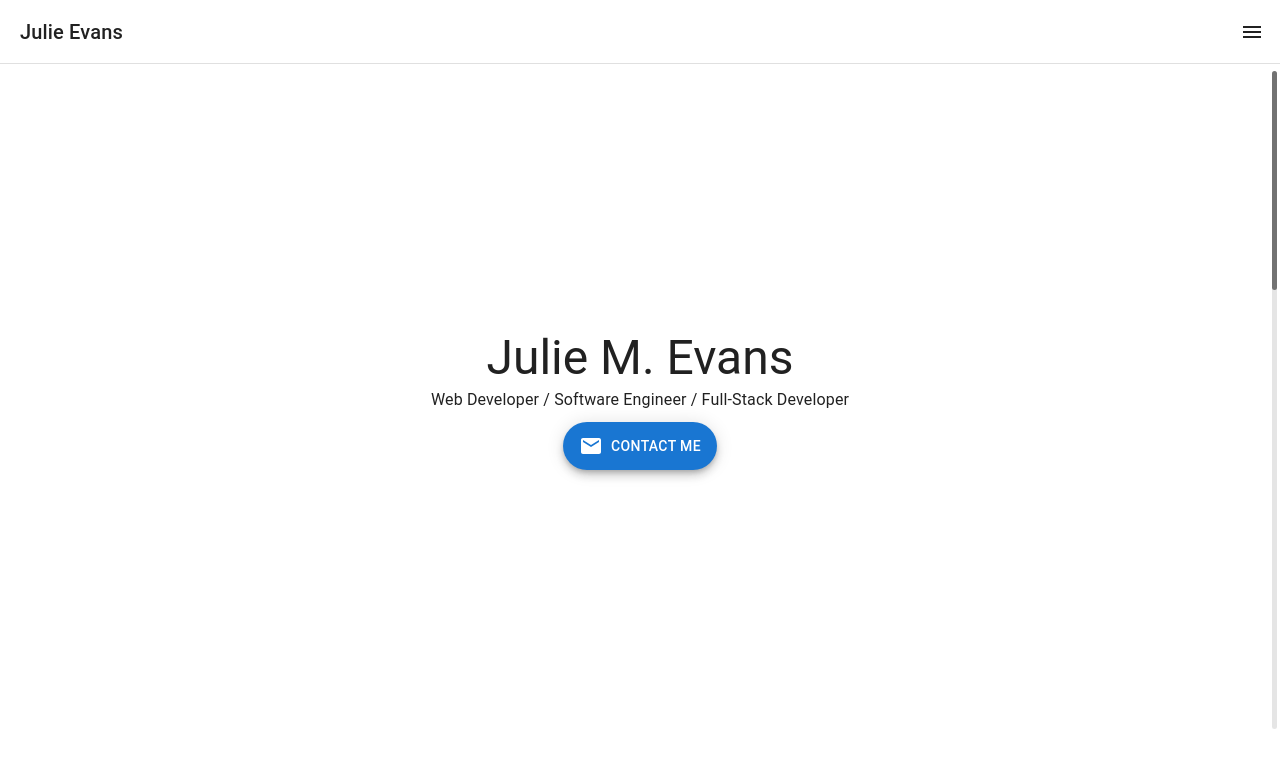
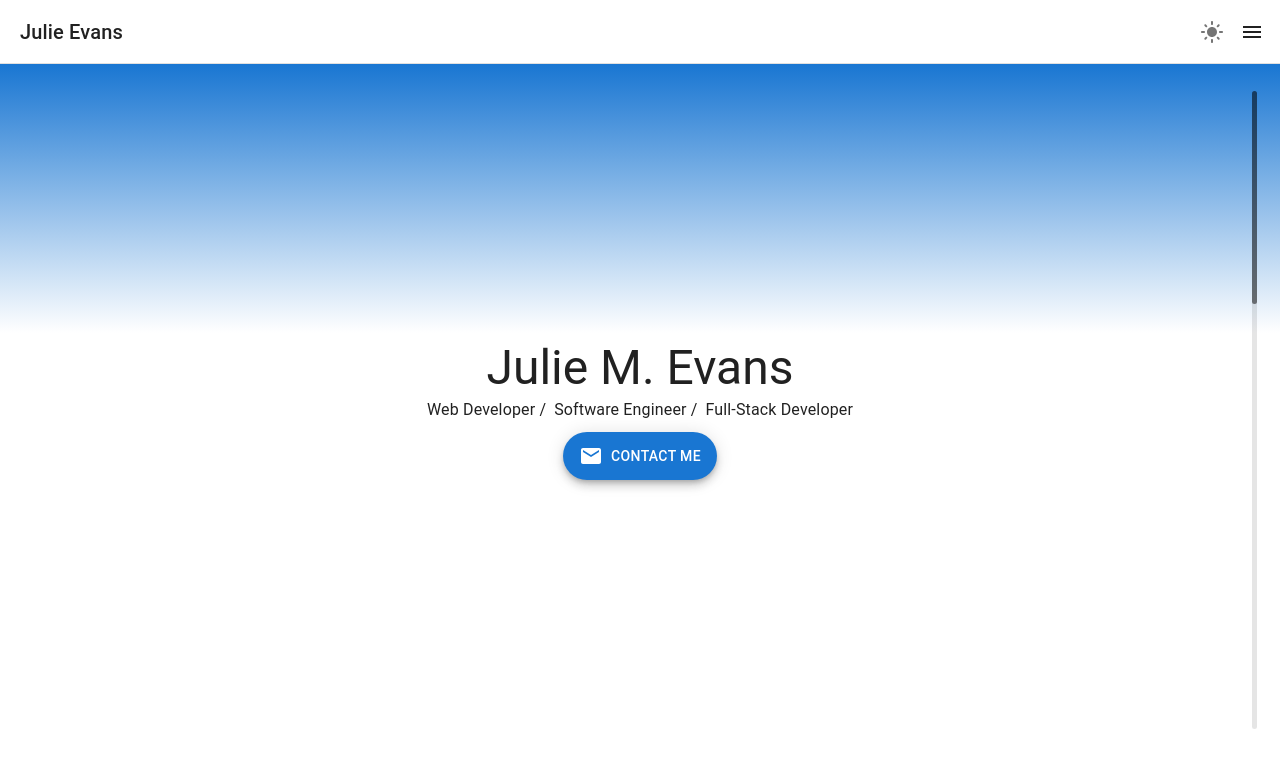
Before and after one commit to mailauki/portfolio-v1, a React (Create React App) app: page / in a window 1280 px wide. Shown: the top 768 px of the page. Built offline with nearby package versions, Linux system fonts and the light colour scheme.

Commit message:
Added background

```diff
--- a/src/App.css
+++ b/src/App.css
@@ -42,14 +42,14 @@ a {
 }
 
 .Swiper {
-  height: calc(100vh - 128px);
+  height: calc(100vh - 148px);
   width: 100%;
 
   z-index: 0;
 }
 
 .Slide {
-  height: calc(100vh - 128px);
+  height: calc(100vh - 148px);
   /* width: calc(100vw - 40px); */
   margin: auto 20px;
 
@@ -63,7 +63,7 @@ a {
 }
 
 .Projects {
-  height: calc(100vh - 190px);
+  height: calc(100vh - 200px);
   /* width: 100%;
 
   z-index: 0; */
@@ -71,7 +71,6 @@ a {
 
 .Page {
   /* height: 100vh; */
-  /* min-height: 100%; */
   height: 100%;
   /* min-height: 100%; */
   /* height: calc(100% - 60px); */
@@ -83,10 +82,18 @@ a {
 
   text-align: center;
 
-  /* display: flex;
+  padding-top: 20px;
+  /* margin-top: 20px; */
+  margin: auto 20px;
+  /* margin: 70px 20px; */
+
+  /* background-color: cadetblue; */
+
+  display: flex;
   flex-direction: column;
   justify-content: center;
-  align-items: center; */
+  /* align-items: center; */
+  /* align-items: stretch; */
 }
 
 .row {
@@ -97,15 +104,30 @@ a {
 
 .split-column {
   align-items: flex-start;
-  margin: auto 20px;
+  /* margin: auto 20px; */
+  align-items: stretch;
+  /* height: 100%; */
 }
 
 .Intro {
-  margin-right: 10px;
+  margin-right: 20px;
+  padding: 10px;
   /* margin-bottom: 20px; */
 }
 
-@media (max-width: 500px) {
+.wrap {
+  display: flex;
+  flex-direction: row;
+}
+
+.backdrop {
+  background-color: rgba(255, 255, 255, 0.3);
+  border-radius: 10px;
+  -webkit-backdrop-filter: blur(10px);
+  backdrop-filter: blur(10px);
+}
+
+@media (max-width: 600px) {
   .split-column {
     flex-direction: column;
   }
@@ -113,4 +135,11 @@ a {
     margin-right: auto;
     margin-bottom: 20px;
   }
+  .wrap {
+    flex-direction: column;
+    text-align: left;
+  }
+  .wrap span {
+    display: none;
+  }
 }
--- a/src/components/Contact.js
+++ b/src/components/Contact.js
@@ -1,4 +1,5 @@
 import { List, ListItem, ListItemIcon, ListItemText, Typography, Divider, Link as Anchor } from '@mui/material';
+import { useTheme } from '@mui/material/styles';
 import EmailIcon from '@mui/icons-material/Email';
 import PhoneIphoneIcon from '@mui/icons-material/PhoneIphone';
 import HouseIcon from '@mui/icons-material/House';
@@ -7,8 +8,24 @@ import GitHubIcon from '@mui/icons-material/GitHub';
 import DevIcon from '@mui/icons-material/LogoDev';
 
 function Contact() {
+  const theme = useTheme()
+
   return (
-    <List>
+    <List
+      // sx={{
+      //   // backgroundColor: "background.paper",
+      //   backgroundColor: "rgba(255, 255, 255, 0.3)",
+      //   borderRadius: "10px",
+      //   // filter: "blur(4px)",
+      //   // background: "filter: opacity(30%)",
+      //   backdropFilter: "opacity(70%)",
+      // }}
+      // className="backdrop"
+      sx={{
+        backgroundColor: theme.palette.mode === "dark" ? "rgba(80,80,80,0.3)" : "rgba(225,225,225,0.3)",
+        borderRadius: "10px",
+      }}
+    >
       <ListItem>
         <ListItemText
           primary={<Typography variant="h6">Contact</Typography>}
--- a/src/components/Content.js
+++ b/src/components/Content.js
@@ -2,23 +2,35 @@ import { Route, Routes } from "react-router-dom"
 import Home from '../pages/Home';
 import Projects from '../pages/Projects';
 import AboutMe from '../pages/AboutMe';
-import { createTheme, responsiveFontSizes, ThemeProvider } from '@mui/material/styles';
+import { createTheme, responsiveFontSizes, ThemeProvider, useTheme } from '@mui/material/styles';
+import { Box } from '@mui/material';
 
-let theme = createTheme()
-theme = responsiveFontSizes(theme)
+let fontTheme = createTheme()
+fontTheme = responsiveFontSizes(fontTheme)
 
 function Content() {
+const theme = useTheme()
+
   return (
-    <div className="Content">
-      {/* <div className="Page"><h1>Home</h1></div> */}
-      <ThemeProvider theme={theme}>
+    <ThemeProvider theme={fontTheme}>
+      <Box
+        className="Content"
+        sx={{
+          background: `linear-gradient(to bottom, ${theme.palette.primary.main} 0%, 20%, ${theme.palette.background.paper} 40%)`,
+          // background: `linear-gradient(to bottom, ${theme.palette.primary.main} 0%, ` + `${theme.palette.primary.light} 50%, ${theme.palette.background.paper} 100%)`,
+          // background:
+          //   "linear-gradient(to bottom, rgba(0,0,0,0.7) 0%, " +
+          //   "rgba(0,0,0,0.3) 70%, rgba(0,0,0,0) 100%)",
+          // backgroundColor: "background.paper",
+        }}
+      >
         <Routes>
           <Route path="/" element={<Home />} />
           <Route path="/projects" element={<Projects />} />
           <Route path="/about-me" element={<AboutMe />} />
         </Routes>
-      </ThemeProvider>
-    </div>
+      </Box>
+    </ThemeProvider>
   )
 }
 
--- a/src/components/Header.js
+++ b/src/components/Header.js
@@ -1,8 +1,11 @@
 import { useState } from 'react';
 import { Link } from 'react-router-dom';
 import Menu from './Menu';
-import { IconButton, Typography, Box } from '@mui/material';
+import { IconButton, Typography, Box, Tooltip } from '@mui/material';
+import { useTheme, ThemeProvider, createTheme } from '@mui/material/styles';
 import MenuIcon from '@mui/icons-material/Menu';
+import NightlightIcon from '@mui/icons-material/Nightlight';
+import LightModeIcon from '@mui/icons-material/LightMode';
 
 function Header({ darkMode, handleDarkMode }) {
   const [open, setOpen] = useState(false)
@@ -14,6 +17,8 @@ function Header({ darkMode, handleDarkMode }) {
   const handleDrawerClose = () => {
     setOpen(false)
   }
+
+  const theme = useTheme()
 
   return (
     <>
@@ -39,21 +44,33 @@ function Header({ darkMode, handleDarkMode }) {
         <Typography
           variant="h6"
           noWrap
-          sx={{ flexGrow: 1 }}
+          sx={{
+            "&:hover": {
+              color: "primary.main"
+            }
+          }}
           component={Link} to="/"
           color="inherit"
         >
           Julie Evans
         </Typography>
+        <Box>
+          <Tooltip title={`${theme.palette.mode === "dark" ? "Dark" : "Light"} Mode`} arrow>
+            <IconButton onClick={handleDarkMode}>
+              {theme.palette.mode === "dark" ? <NightlightIcon /> : <LightModeIcon />}
+            </IconButton>
+          </Tooltip>
+          <Tooltip title="Menu" arrow>
             <IconButton
               edge="end"
               color="inherit"
               aria-label="menu-open"
               onClick={handleDrawerOpen}
-          sx={{ ...(open && { display: 'none' }) }}
             >
               <MenuIcon />
             </IconButton>
+          </Tooltip>
+        </Box>
       </Box>
       <Menu
         open={open}
--- a/src/components/Intro.js
+++ b/src/components/Intro.js
@@ -1,21 +1,30 @@
 import Logo from '../images/JE-logo.png';
-import { Typography, Avatar } from '@mui/material';
+import { Typography, Avatar, Box } from '@mui/material';
+import { useTheme } from '@mui/material/styles';
 
 function Intro() {
+  const theme = useTheme()
+
   return (
-    <div className="Intro">
-      <div className="row">
+    <Box
+      className="Intro"
+      sx={{
+        backgroundColor: theme.palette.mode === "dark" ? "rgba(80,80,80,0.3)" : "rgba(225,225,225,0.3)",
+        borderRadius: "10px",
+      }}
+    >
+      <Box className="row">
         <Avatar
           alt="Julie Evans"
           src={Logo}
           sx={{ width: 90, height: 90, mr: 2 }}
         />
-        <Typography variant="h3" sx={{ mt: 4 }}>About Me</Typography>
-      </div>
+        <Typography variant="h3" noWrap sx={{ mt: 4 }}>About Me</Typography>
+      </Box>
       <Typography variant="body1" align="justify" paragraph>
         <Typography variant="h4" component="span">H</Typography>ello, my name is Julie. For as long as I can remember I have been an avid learner. I enjoy learning new things, especially pertaining to languages, including programming languages. I like to understand the fundamentals of things and know how they function. I have an eye for design, and I like it when what I work on turns out looking nice. I'm quite the perfectionist, but I try to use it to my advantage when I can. I consider myself a problem-solver, and I like to solve puzzles or make puzzles out of difficult things. My strengths in cultural and linguistic knowledge backed by training in Integrative Studies and Study Abroad experience. I'm skilled with Microsoft Office, as well as Google and Apple counterparts.
       </Typography>
-    </div>
+    </Box>
   )
 }
 
--- a/src/components/Menu.js
+++ b/src/components/Menu.js
@@ -1,6 +1,6 @@
 import { NavLink, useLocation } from 'react-router-dom';
 import { styled } from '@mui/material/styles';
-import { List, ListItem, ListItemButton, ListItemIcon, ListItemText, Drawer, IconButton, Button, ButtonGroup, Divider, Switch, Link as Anchor } from '@mui/material';
+import { List, ListItem, ListItemButton, ListItemIcon, ListItemText, Drawer, IconButton, Button, ButtonGroup, Link as Anchor } from '@mui/material';
 import ChevronRightIcon from '@mui/icons-material/ChevronRight';
 import HomeIcon from '@mui/icons-material/Home';
 import WebIcon from '@mui/icons-material/Web';
@@ -9,7 +9,6 @@ import EmailIcon from '@mui/icons-material/Email';
 import LinkedInIcon from '@mui/icons-material/LinkedIn';
 import GitHubIcon from '@mui/icons-material/GitHub';
 import DevIcon from '@mui/icons-material/LogoDev';
-import NightlightIcon from '@mui/icons-material/Nightlight';
 
 const drawerWidth = 240
 
@@ -22,7 +21,7 @@ const DrawerHeader = styled('div')(({ theme }) => ({
   justifyContent: 'flex-end',
 }))
 
-function Menu({ open, handleDrawerClose, darkMode, handleDarkMode }) {
+function Menu({ open, handleDrawerClose }) {
   let location = useLocation()
 
   return (
@@ -33,7 +32,7 @@ function Menu({ open, handleDrawerClose, darkMode, handleDarkMode }) {
         '& .MuiDrawer-paper': {
           width: drawerWidth,
           boxSizing: 'border-box',
-        },
+        }
       }}
       variant="persistent"
       anchor="right"
@@ -108,25 +107,6 @@ function Menu({ open, handleDrawerClose, darkMode, handleDarkMode }) {
             <ListItemText primary="About Me" />
           </ListItemButton>
         </ListItem>
-
-        <Divider />
-
-        <ListItem>
-          <ListItemIcon>
-            <NightlightIcon />
-          </ListItemIcon>
-          <ListItemText primary="Dark Mode" />
-          <Switch
-            edge="end"
-            onChange={handleDarkMode}
-            checked={darkMode}
-            inputProps={{
-              'aria-labelledby': 'switch-dark-mode',
-            }}
-          />
-        </ListItem>
-
-        <Divider />
       </List>
 
       <List
--- a/src/pages/AboutMe.js
+++ b/src/pages/AboutMe.js
@@ -3,9 +3,11 @@ import Contact from '../components/Contact';
 
 function AboutMe() {
   return (
-    <div className="Page row split-column">
-      <Intro />
-      <Contact />
+    <div className="Page">
+      <div className="row split-column">
+        <Intro />
+        <Contact />
+      </div>
     </div>
   )
 }
--- a/src/pages/Home.js
+++ b/src/pages/Home.js
@@ -1,5 +1,5 @@
 import { Link } from 'react-router-dom';
-import { Typography, Fab, Button, Link as Anchor } from '@mui/material';
+import { Typography, Fab, Button, Link as Anchor, Box } from '@mui/material';
 import EmailIcon from '@mui/icons-material/Email';
 import { Swiper, SwiperSlide } from 'swiper/react';
 import 'swiper/css';
@@ -19,8 +19,27 @@ function Home() {
       >
         <SwiperSlide>
           <div className="Slide">
-            <Typography variant="h3">Julie M. Evans</Typography>
-            <Typography variant="subtitle1">Web Developer / Software Engineer / Full-Stack Developer</Typography>
+            <Typography variant="h3" noWrap>Julie M. Evans</Typography>
+            {/* <Typography variant="subtitle1" noWrap>Web Developer / Software Engineer / Full-Stack Developer</Typography> */}
+            <Box className="wrap">
+              <Typography
+                variant="subtitle1" noWrap
+                sx={{ mr: 1}}
+              >
+                Web Developer <span>/</span>
+              </Typography>
+              <Typography
+                variant="subtitle1" noWrap
+                sx={{ mr: 1}}
+              >
+                Software Engineer <span>/</span>
+              </Typography>
+              <Typography
+                variant="subtitle1" noWrap
+              >
+                Full-Stack Developer
+              </Typography>
+            </Box>
             <Fab
               variant="extended"
               color="primary"
@@ -39,7 +58,7 @@ function Home() {
           <div className="Slide">
             <Typography variant="h3">Projects</Typography>
             <Typography variant="subtitle1">Some of my most recent Projects that I've made.</Typography>
-            <Button component={Link} to="/projects">See More</Button>
+            <Button component={Link} to="/projects">See My Work</Button>
           </div>
         </SwiperSlide>
         <SwiperSlide>
```
Lines whose indentation alone changed are shown as unchanged.
